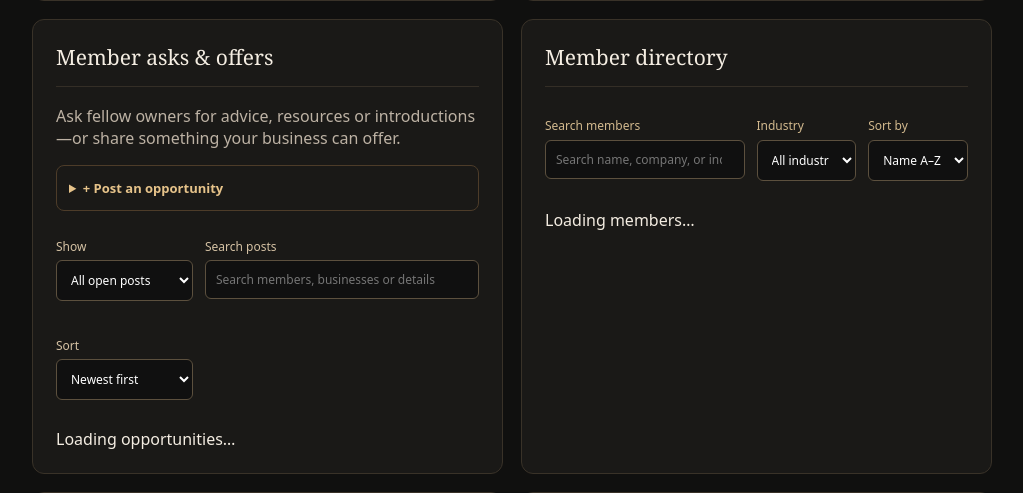
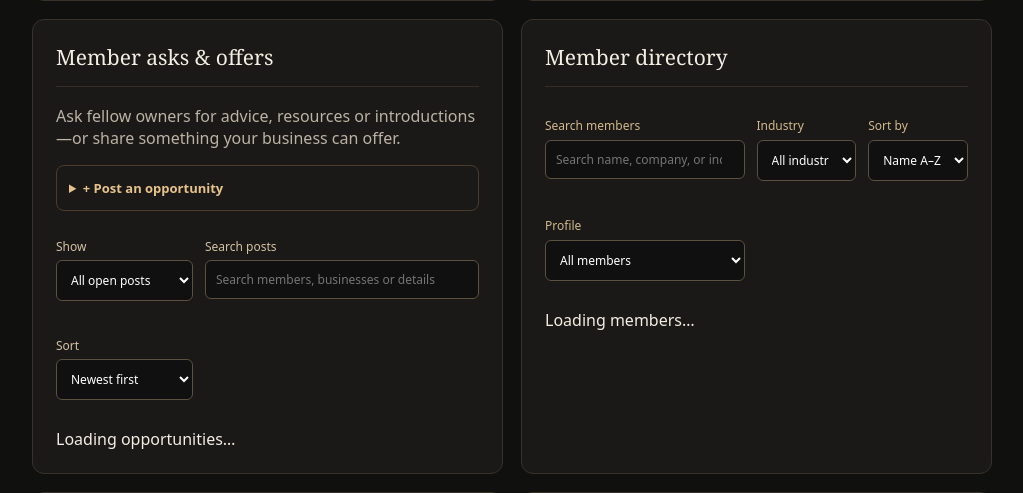
Before and after one commit to dpanaz/the-board, a Laravel app: template resources/views/board/home.blade.php in a window 1280 px wide. Shown: the part 1698-2191 px from the top of the page, without its empty margins (253-1276 px from the left). Run offline with Laravel 12, Linux system fonts and the light colour scheme; the template is opened without the code that fills it, so the values that code supplies are empty.

Commit message:
Add member directory profile completeness filters

```diff
--- a/resources/views/board/home.blade.php
+++ b/resources/views/board/home.blade.php
@@ -101,7 +101,7 @@ header{box-shadow:0 1px 0 #2d281f}main{padding-top:32px;max-width:1600px}
 <label>Headline<input name="title" maxlength="180" required></label><label>Details<textarea name="details" maxlength="3000" rows="3" required></textarea></label>
 <button type="submit">Post to NBTX Club</button></form></details>
 <div class="opportunity-controls"><label>Show<select id="opportunity-filter"><option value="">All open posts</option><option value="ask">Requests</option><option value="offer">Offers</option></select></label><label>Search posts<input type="search" id="opportunity-search" placeholder="Search members, businesses or details"></label><label>Sort<select id="opportunity-sort"><option value="newest">Newest first</option><option value="oldest">Oldest first</option><option value="title">Title A–Z</option></select></label></div><p id="opportunity-result-count" class="muted" role="status"></p><div id="opportunities">Loading opportunities…</div></section>
-<section class="dashboard-panel"><h2>Member directory</h2><div class="directory-tools"><label>Search members<input id="directory-search" type="search" placeholder="Search name, company, or industry" autocomplete="off"></label><label>Industry<select id="directory-industry"><option value="">All industries</option></select></label><label>Sort by<select id="directory-sort"><option value="name">Name A–Z</option><option value="company">Company A–Z</option></select></label></div><p id="directory-result-count" class="muted" role="status"></p><div id="directory" class="directory-cards">Loading members…</div></section>
+<section class="dashboard-panel"><h2>Member directory</h2><div class="directory-tools"><label>Search members<input id="directory-search" type="search" placeholder="Search name, company, or industry" autocomplete="off"></label><label>Industry<select id="directory-industry"><option value="">All industries</option></select></label><label>Sort by<select id="directory-sort"><option value="name">Name A–Z</option><option value="company">Company A–Z</option></select></label><label>Profile<select id="directory-profile-filter"><option value="all">All members</option><option value="complete">Complete profiles</option><option value="incomplete">Profiles needing details</option></select></label></div><p id="directory-result-count" class="muted" role="status"></p><div id="directory" class="directory-cards">Loading members…</div></section>
 <section class="dashboard-panel"><h2>My business profile</h2><div class="profile-readiness"><div class="profile-readiness-heading"><strong id="profile-readiness-score">Profile readiness</strong><span id="profile-readiness-count"></span></div><progress id="profile-readiness-progress" max="100" value="0"></progress><p class="muted" id="profile-readiness-hint">Complete your profile so other members can discover your business.</p></div>
 <details class="create-panel" id="profile-editor"><summary>Edit business profile</summary><form id="profile">
 <label>Display name<input name="name" required value="{{ auth('board')->user()->name }}"></label>
@@ -219,7 +219,9 @@ function renderDirectory(){
  const search=document.getElementById('directory-search').value.trim().toLowerCase();
  const industry=document.getElementById('directory-industry').value;
  const root=document.getElementById('directory');root.replaceChildren();
- const filtered=directoryMembers.filter(m=>(!industry||(m.industry||'')===industry)&&(!search||[m.name,m.company,m.industry,m.title,m.bio].some(v=>String(v||'').toLowerCase().includes(search))));const sort=document.getElementById('directory-sort').value;filtered.sort((a,b)=>String(a[sort]||a.name||'').localeCompare(String(b[sort]||b.name||'')));
+ const profileFilter=document.getElementById('directory-profile-filter').value;
+ const hasCompleteProfile=m=>['name','company','industry','title','website','bio'].every(key=>String(m[key]||'').trim());
+ const filtered=directoryMembers.filter(m=>(!industry||(m.industry||'')===industry)&&(profileFilter==='all'||(profileFilter==='complete'?hasCompleteProfile(m):!hasCompleteProfile(m)))&&(!search||[m.name,m.company,m.industry,m.title,m.bio].some(v=>String(v||'').toLowerCase().includes(search))));const sort=document.getElementById('directory-sort').value;filtered.sort((a,b)=>String(a[sort]||a.name||'').localeCompare(String(b[sort]||b.name||'')));
  document.getElementById('directory-result-count').textContent=filtered.length+' member'+(filtered.length===1?'':'s')+' found';
  for(const member of filtered){
   const card=el('article','','directory-member');
@@ -240,6 +242,7 @@ function renderDirectory(){
 document.getElementById('directory-search').addEventListener('input',renderDirectory);
 document.getElementById('directory-industry').addEventListener('change',renderDirectory);
 document.getElementById('directory-sort').addEventListener('change',renderDirectory);
+document.getElementById('directory-profile-filter').addEventListener('change',renderDirectory);
 async function loadDirectory(){
  const data=await api('/api/members');directoryMembers=data.data;showMemberSpotlight(data.data);
  const industrySelect=document.getElementById('directory-industry');const selected=industrySelect.value;
```
